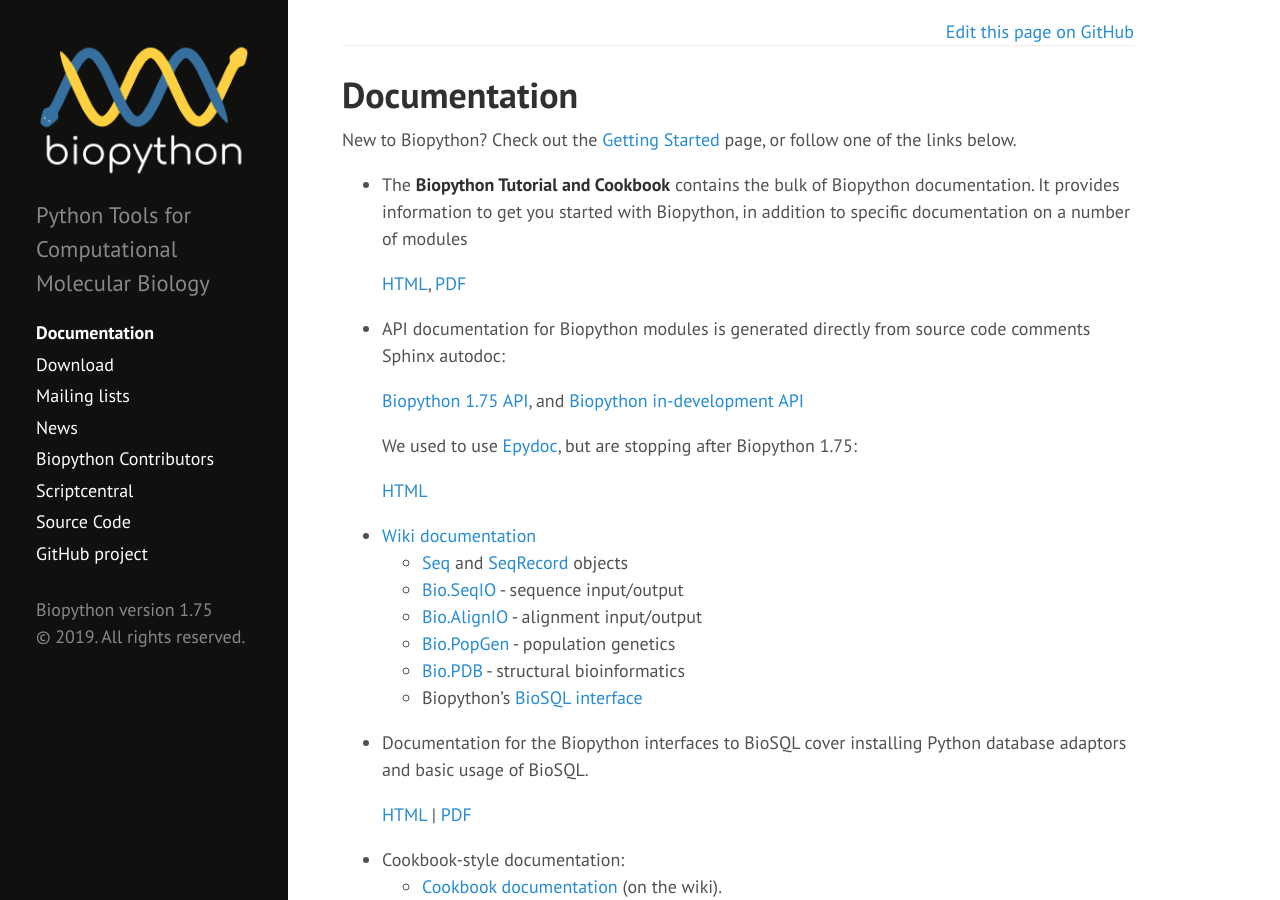
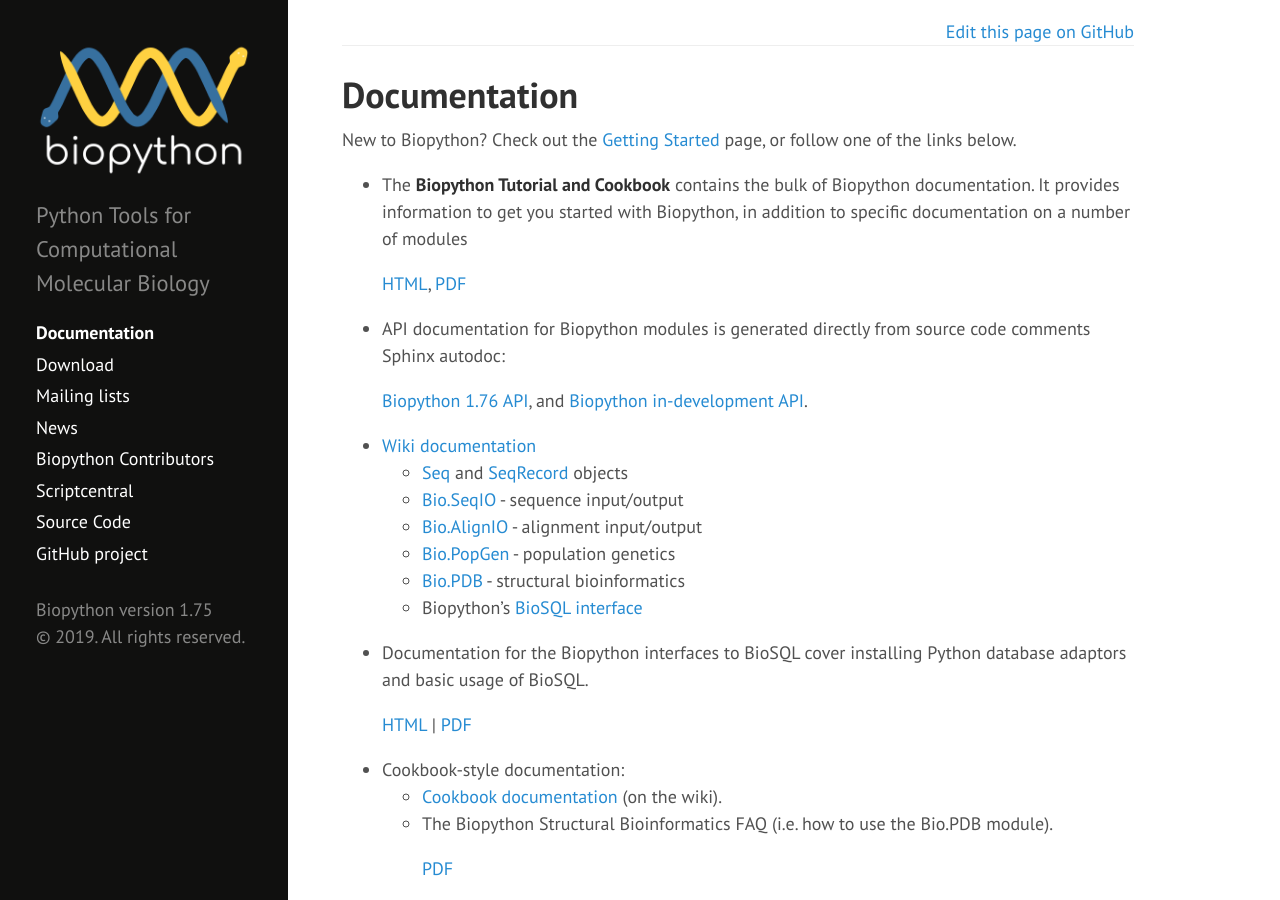
Before and after one commit to biopython/biopython.github.io, a Jekyll site: the page built from wiki/Documentation.md, in a window 1280 px wide and 900 px high. Built offline with Jekyll 4.4.1, drawn with Linux system fonts in a browser that asks for light colours.

Commit message:
Remove reference to epydoc; point at 1.76 API

```diff
--- a/wiki/Documentation.md
+++ b/wiki/Documentation.md
@@ -21,13 +21,8 @@ below.
 -   API documentation for Biopython modules is generated directly from
     source code comments Sphinx autodoc:
 
-    [Biopython 1.75 API](https://biopython.org/docs/1.75/api/), and
-    [Biopython in-development API](https://biopython.org/docs/dev/api/)
-
-    We used to use [Epydoc](http://epydoc.sourceforge.net/), but are
-    stopping after Biopython 1.75:
-
-    [HTML](http://biopython.org/DIST/docs/api)
+    [Biopython 1.76 API](https://biopython.org/docs/1.76/api/), and
+    [Biopython in-development API](https://biopython.org/docs/dev/api/).
 
 -   [Wiki documentation](Category%3AWiki_Documentation "wikilink")
     -   [Seq](Seq "wikilink") and [SeqRecord](SeqRecord "wikilink")
```
